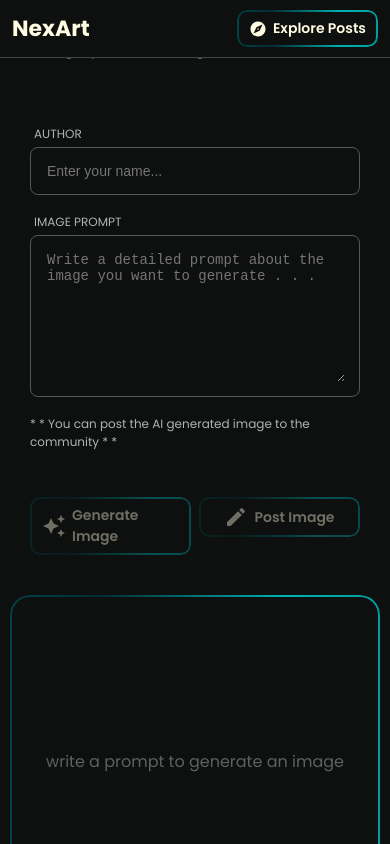
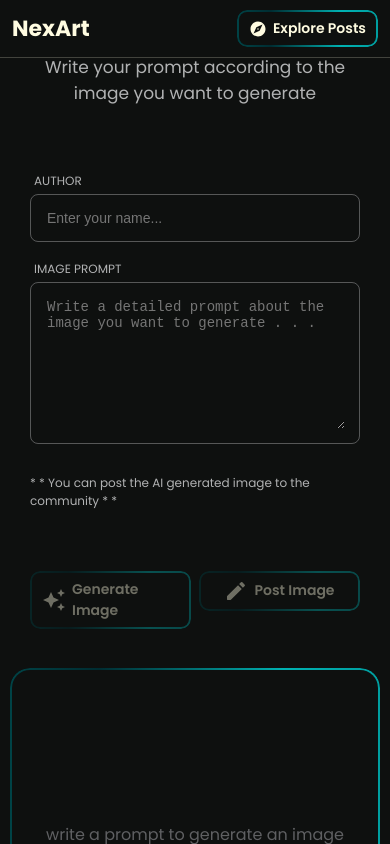
Before and after one commit to zeechanch/AI-Image-Generation-MERN-App, a React (Create React App) app in the folder client/: page /post in a window 390 px wide. Built offline with nearby package versions, Linux system fonts and the light colour scheme; no server answers.

Commit message:
Update responsiveness

```diff
--- a/client/src/components/GenrateImageForm.jsx
+++ b/client/src/components/GenrateImageForm.jsx
@@ -24,12 +24,18 @@ const Title = styled.div`
     font-size: 28px;
     font-weight: 500;
     color: ${({theme}) => theme.text_primary};
+    @media (max-width: 768px){
+    text-align: center;
+    }
 `
 
 const Desc = styled.p`
     font-size: 17px;
     font-weight: 400;
     color: ${({theme}) => theme.text_secondary};
+    @media (max-width: 768px){
+    text-align: center;
+    }
 `
 
 const Body = styled.div`
@@ -138,7 +144,7 @@ const GenrateImageForm = ({post, setPost, createPostLoading, setCreatePostLoadin
            <Body>
             <TextInput label="Author" placeholder="Enter your name..." name="name" value={post.name} onChange={(e) => setPost({...post, name: e.target.value})}/>
             <TextInput label="Image prompt" placeholder="Write a detailed prompt about the image you want to generate . . ." name="prompt" rows="8" textArea value={post.prompt} onChange={(e) => setPost({...post, prompt: e.target.value})}/>
-           * * You can post the AI generated image to the community * *
+           <p>* * You can post the AI generated image to the community * *</p>
            </Body>
            <Actions>
             <Button text="Generate Image" flex leftIcon={<AutoAwesome/>} isLoading={generateImageLoading} isDisabled={post.prompt === ""} onClick={generateImageFun} />
--- a/client/src/pages/CreatePost.jsx
+++ b/client/src/pages/CreatePost.jsx
@@ -16,7 +16,7 @@ const Container  = styled.div`
     justify-content: center;
     gap: 20px;
     @media (max-width: 768px){
-    padding: 6px 10px;
+    padding: 130px 10px 10px;
     }
 `;
 
--- a/client/src/pages/Home.jsx
+++ b/client/src/pages/Home.jsx
@@ -24,6 +24,7 @@ const Headline = styled.div`
   font-size: 34px;
   font-weight: 500;
   color: ${({theme}) => theme.text_primary};
+  text-align: center;
   display: flex;
   align-items: center;
   flex-direction: column;
@@ -170,7 +171,7 @@ const Home = () => {
   return (
     <Container>
       <Headline>
-        Explore Popular posts in the community!
+        <p>Explore Popular posts in the community!</p>
         <PremiumGradientLoop>⦿ Generated with AI ⦿</PremiumGradientLoop>
       </Headline>
 
```
